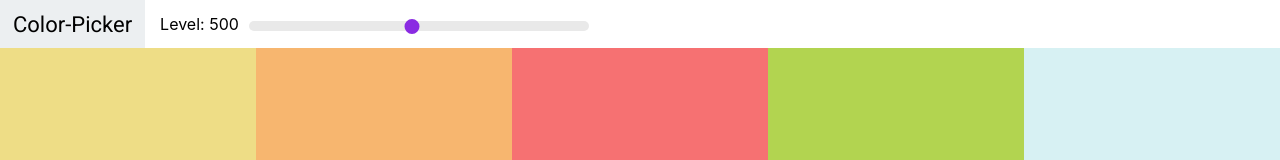
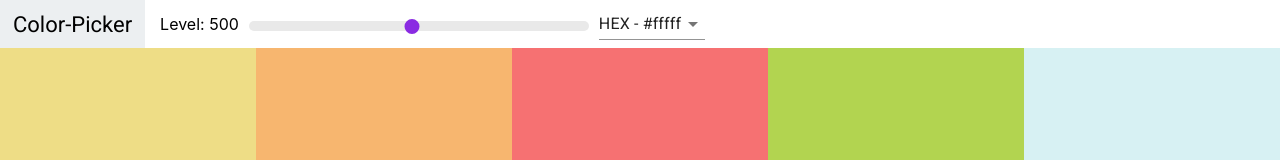
Before and after one commit to NFZaremba/Colors-Pallete-App, a React (Create React App) app: page / in a window 1280 px wide. Shown: the top 160 px of the page. Built offline with nearby package versions, Linux system fonts and the light colour scheme.

Commit message:
add material ui

```diff
--- a/package.json
+++ b/package.json
@@ -3,6 +3,7 @@
   "version": "0.1.0",
   "private": true,
   "dependencies": {
+    "@material-ui/core": "^4.0.0",
     "chroma-js": "^2.0.3",
     "rc-slider": "^8.6.11",
     "react": "^16.8.6",
--- a/src/NavBar.js
+++ b/src/NavBar.js
@@ -1,21 +1,44 @@
 import React, { Component } from 'react'
+import Select from '@material-ui/core/Select';
+import MenuItem from '@material-ui/core/MenuItem';
 import Slider from 'rc-slider/lib/Slider';
 import 'rc-slider/assets/index.css';
 import './NavBar.css'
 
 class NavBar extends Component {
+	constructor(props){
+		super(props);
+		this.state= {
+			format: 'hex'
+		}
+	}
+	handleChange =(e) => {
+		let value = e.target.value;
+		this.setState({
+			format: value
+		})
+		this.props.handleChange(value)
+	}
 	render() {
 		const { level, changeLevel } = this.props;
+		const { format } = this.state;
 		return (
 			<div className='Navbar'>
 				<div className='logo'>
 					<a href="#">Color-Picker</a>
 				</div>
 				<div className="slider-container">
-				<span>Level: {level}</span>
-				<div className='slider'>
-					<Slider defaultValue={level} min={100} max={900} onAfterChange={changeLevel} step={100}/>
+					<span>Level: {level}</span>
+					<div className='slider'>
+						<Slider defaultValue={level} min={100} max={900} onAfterChange={changeLevel} step={100}/>
+					</div>
 				</div>
+				<div className="select-container">
+					<Select value={format} onChange={this.handleChange}>
+						<MenuItem value='hex'>HEX - #fffff</MenuItem>
+						<MenuItem value='rgb'>RGB - rgb(255, 255, 255)</MenuItem>
+						<MenuItem value='rgba'>RGBA - rgb(255, 255, 255, 1.0)</MenuItem>
+					</Select>
 				</div>
 			</div>
 		)
--- a/src/Palette.js
+++ b/src/Palette.js
@@ -7,7 +7,8 @@
 	constructor(props){
 		super(props);
 		this.state = {
-			level: 500
+			level: 500,
+			format: 'hex'
 		}
 	}
 
@@ -17,15 +18,21 @@
 		})
 	}
 
+	changeFormat = (value) => {
+		this.setState({
+			format:value
+		})
+	}
+
   render() {
 		const {colors} = this.props.palette;
-		const { level } =this.state;
+		const { level, format } =this.state;
 		const colorBoxes = colors[level].map(color => {
-			return <ColorBox background={color.hex} name={color.name} />
+			return <ColorBox background={color[format]} name={color.name} />
 		})
 	return (
 	  <div className='Palette'>
-			<NavBar level={level} changeLevel={this.changeLevel} />
+			<NavBar level={level} changeLevel={this.changeLevel} handleChange={this.changeFormat} />
 			<div className='Palette-colors'>
 				{colorBoxes}
 			</div>
```
Also changed, not shown: 1 other file (tests, documents, lock files or other folders).
